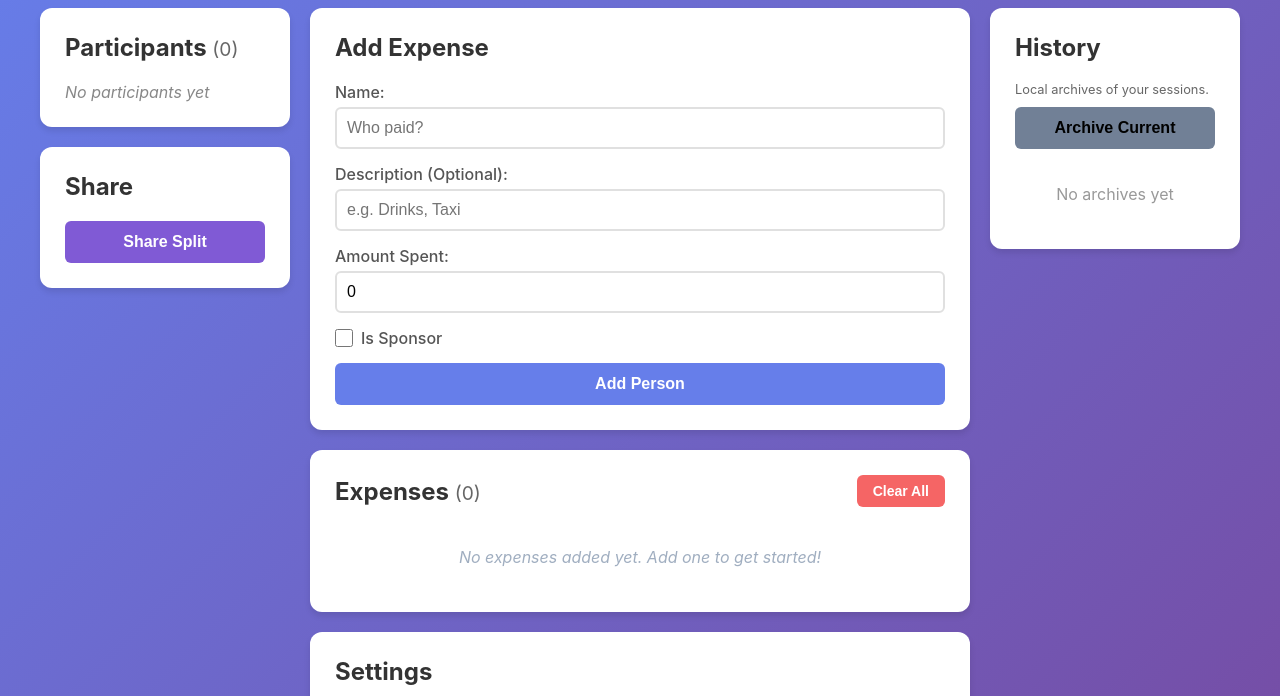
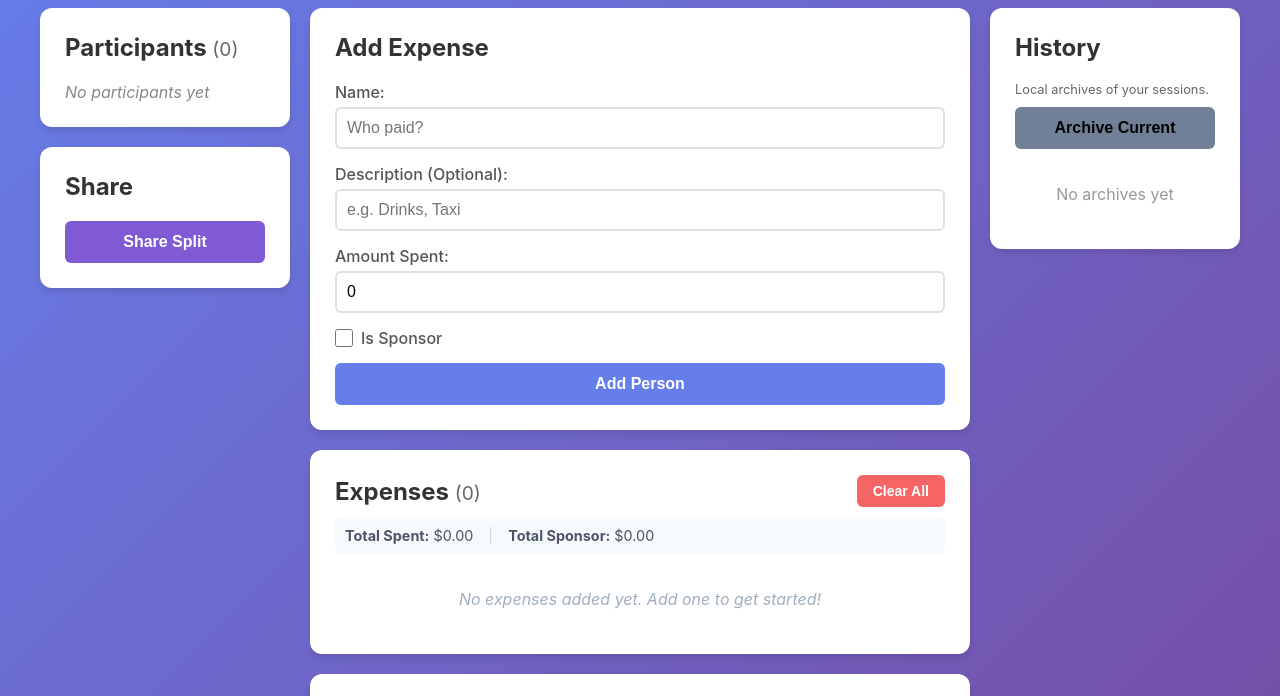
Before and after one commit to ddoffy/bill-splitter, a plain HTML site: page templates/index.html in a window 1280 px wide. Shown: the part 91-787 px from the top of the page. Drawn offline with Linux system fonts and the light colour scheme.

Commit message:
feat: add total spent and total sponsor display in expenses section

```diff
--- a/static/script.js
+++ b/static/script.js
@@ -341,8 +341,21 @@ function renderPeople(people) {
     renderParticipants(people);
 
     const expensesCount = document.getElementById('expensesCount');
-    if (expensesCount) {
-        expensesCount.textContent = `(${people ? people.length : 0})`;
+    const expensesTotal = document.getElementById('expensesTotal');
+    const expensesSponsor = document.getElementById('expensesSponsor');
+
+    if (people) {
+        if (expensesCount) expensesCount.textContent = `(${people.length})`;
+
+        const total = people.reduce((sum, p) => sum + (p.amount_spent || 0), 0);
+        const sponsor = people.reduce((sum, p) => sum + (p.is_sponsor ? (p.sponsor_amount || 0) : 0), 0);
+
+        if (expensesTotal) expensesTotal.textContent = total.toFixed(2);
+        if (expensesSponsor) expensesSponsor.textContent = sponsor.toFixed(2);
+    } else {
+        if (expensesCount) expensesCount.textContent = '(0)';
+        if (expensesTotal) expensesTotal.textContent = '0.00';
+        if (expensesSponsor) expensesSponsor.textContent = '0.00';
     }
 
     if (!people || people.length === 0) {
--- a/templates/index.html
+++ b/templates/index.html
@@ -85,9 +85,14 @@
         </div>
 
                 <div class="card">
-                    <div style="display: flex; justify-content: space-between; align-items: center; margin-bottom: 20px;">
+                    <div style="display: flex; justify-content: space-between; align-items: center; margin-bottom: 10px;">
                         <h2 style="margin-bottom: 0;">Expenses <span id="expensesCount" style="font-size: 0.8em; color: #666; font-weight: normal;">(0)</span></h2>
                         <button id="clearAllBtn" class="btn btn-danger" style="width: auto; padding: 8px 16px;">Clear All</button>
+                    </div>
+                    <div style="background: #f7fafc; padding: 10px; border-radius: 6px; margin-bottom: 15px; font-size: 0.9em; color: #4a5568; display: flex; gap: 15px; flex-wrap: wrap;">
+                        <span><strong>Total Spent:</strong> $<span id="expensesTotal">0.00</span></span>
+                        <span style="color: #cbd5e0;">|</span>
+                        <span><strong>Total Sponsor:</strong> $<span id="expensesSponsor">0.00</span></span>
                     </div>
                     <div id="peopleList" class="people-list"></div>
                 </div>
```
